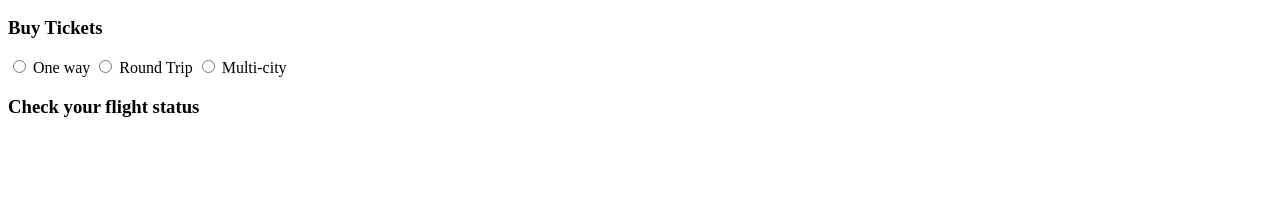
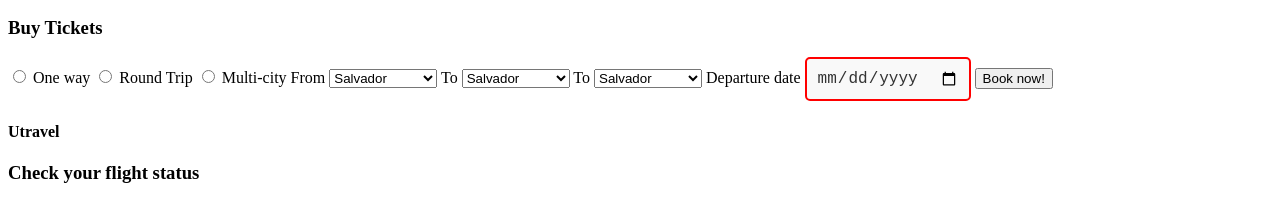
Before and after one commit to raniel-lopes/VoeMais, a plain HTML site: page index.html in a window 1280 px wide. Shown: the part 267-488 px from the top of the page. Drawn offline with Linux system fonts and the light colour scheme.

Commit message:
Add files via upload

```diff
--- a/index.html
+++ b/index.html
@@ -4,6 +4,7 @@
     <meta charset="UTF-8">
     <meta name="viewport" content="width=device-width, initial-scale=1.0">
     <title>VoeMais</title>
+    <link rel="stylesheet" href="style.css">
 </head>
 <body>
     <main>
@@ -31,7 +32,33 @@
                     <label for="roundtrip">Round Trip</label>
                     <input type="radio" id="multicity">
                     <label for="oneway">Multi-city</label>
+
+                    <label for="cityfrom">From</label>
+                   <select name="cityfrom">
+                        <option value="salvador">Salvador</option>
+                        <option value="saopaulo">São Paulo</option>
+                        <option value="rio">Rio de Janeiro</option>
+                    </select>
+
+                    <label for="cityto">To</label>
+                   <select name="cityto">
+                        <option value="salvador">Salvador</option>
+                        <option value="saopaulo">São Paulo</option>
+                        <option value="rio">Rio de Janeiro</option>
+                    </select>
+
+                    <label for="cityto">To</label>
+                    <select name="cityto">
+                         <option value="salvador">Salvador</option>
+                         <option value="saopaulo">São Paulo</option>
+                         <option value="rio">Rio de Janeiro</option>
+                     </select>
+
+                     <label for="date">Departure date</label>
+                     <input type="date" id="datetravel" name="datetravel">
+                     <input type="submit" name="booknow" value="Book now!">
                 </form>
+                <h4>Utravel</h4>
             </div>
             <div id="check">
                 <h3>Check your flight status</h3>
@@ -40,6 +67,7 @@
         <section id="alert"></section>
         <section id="location"></section>
         <section id="discover"></section>
+
         <footer></footer>
     </main>
 </body>
--- /dev/null
+++ b/style.css
@@ -0,0 +1,16 @@
+input[type="date"] {
+      padding: 10px;
+      border: 2px solid #ff0000; /* Cor da borda */
+      border-radius: 5px; /* Bordas arredondadas */
+      background-color: #f9f9f9; /* Cor de fundo */
+      font-size: 16px; /* Tamanho da fonte */
+      color: #333; /* Cor do texto */
+      outline: none; /* Remove o contorno */
+      cursor: pointer; /* Mostra o cursor de ponteiro */
+    }
+
+    /* Estiliza o campo quando focado */
+    input[type="date"]:focus {
+      border-color: #ff0000; /* Cor da borda ao focar */
+      box-shadow: 0 0 5px rgba(255, 0, 0, 0.8); /* Sombra ao focar */
+    }
```
